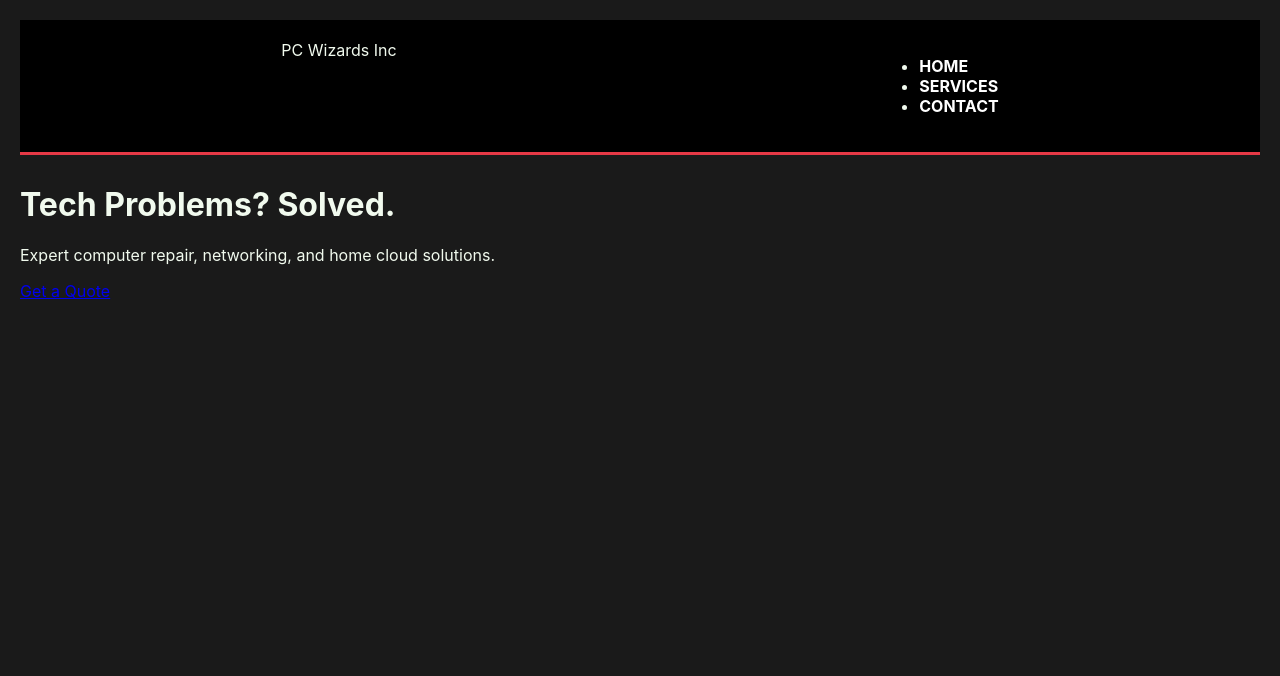
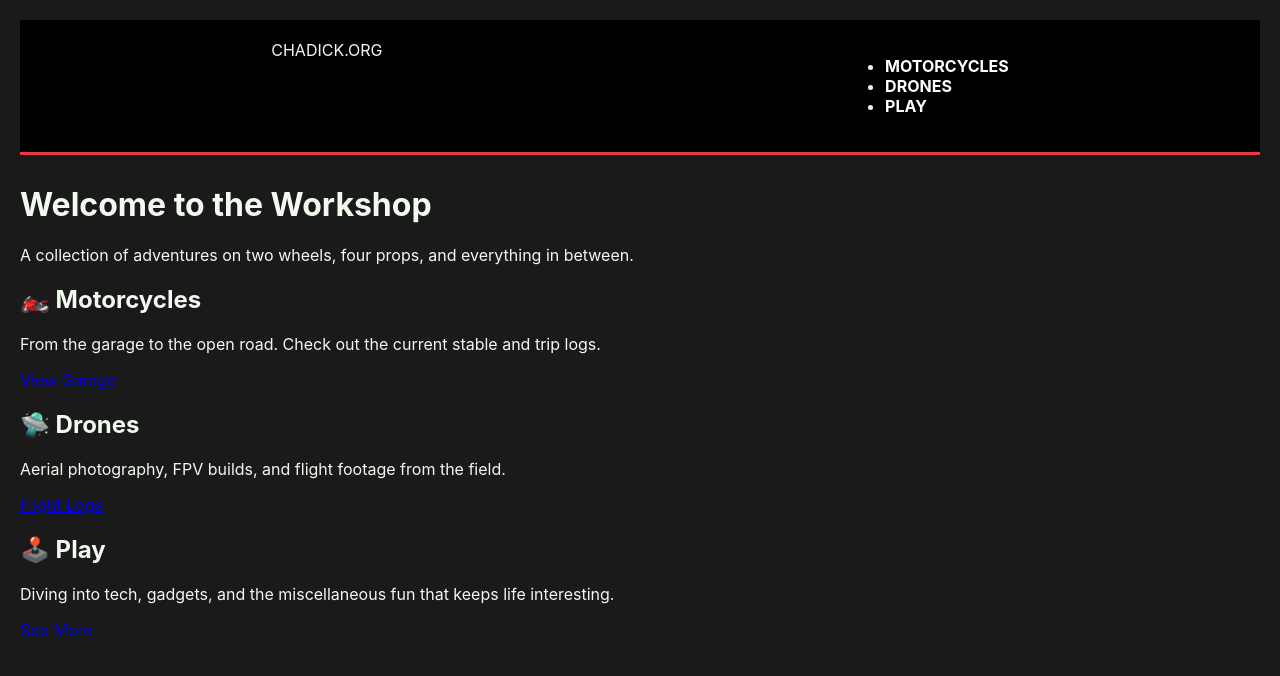
Before and after one commit to pcwizardsinc/pcwizards-website, a plain HTML site: page index.html in a window 1280 px wide. Drawn offline with Linux system fonts and the light colour scheme.

Commit message:
Update index.html

```diff
--- a/index.html
+++ b/index.html
@@ -3,22 +3,42 @@
 <head>
     <meta charset="UTF-8">
     <meta name="viewport" content="width=device-width, initial-scale=1.0">
-    <title>PC Wizards Inc | Professional Tech Support</title>
+    <title>Chadick.org | Motorcycles, Drones & Play</title>
     <link rel="stylesheet" href="style.css">
 </head>
 <body>
     <nav>
-        <div class="logo">PC Wizards Inc</div>
+        <div class="logo">CHADICK.ORG</div>
         <ul>
-            <li><a href="index.html">Home</a></li>
-            <li><a href="services.html">Services</a></li>
-            <li><a href="contact.html">Contact</a></li>
+            <li><a href="motorcycles.html">Motorcycles</a></li>
+            <li><a href="drones.html">Drones</a></li>
+            <li><a href="play.html">Play</a></li>
         </ul>
     </nav>
+
     <header class="hero">
-        <h1>Tech Problems? Solved.</h1>
-        <p>Expert computer repair, networking, and home cloud solutions.</p>
-        <a href="contact.html" class="btn">Get a Quote</a>
+        <h1>Welcome to the Workshop</h1>
+        <p>A collection of adventures on two wheels, four props, and everything in between.</p>
     </header>
+
+    <section class="main-sections">
+        <div class="category-card">
+            <h2>🏍️ Motorcycles</h2>
+            <p>From the garage to the open road. Check out the current stable and trip logs.</p>
+            <a href="motorcycles.html" class="btn">View Garage</a>
+        </div>
+
+        <div class="category-card">
+            <h2>🛸 Drones</h2>
+            <p>Aerial photography, FPV builds, and flight footage from the field.</p>
+            <a href="drones.html" class="btn">Flight Logs</a>
+        </div>
+
+        <div class="category-card">
+            <h2>🕹️ Play</h2>
+            <p>Diving into tech, gadgets, and the miscellaneous fun that keeps life interesting.</p>
+            <a href="play.html" class="btn">See More</a>
+        </div>
+    </section>
 </body>
 </html>
```
